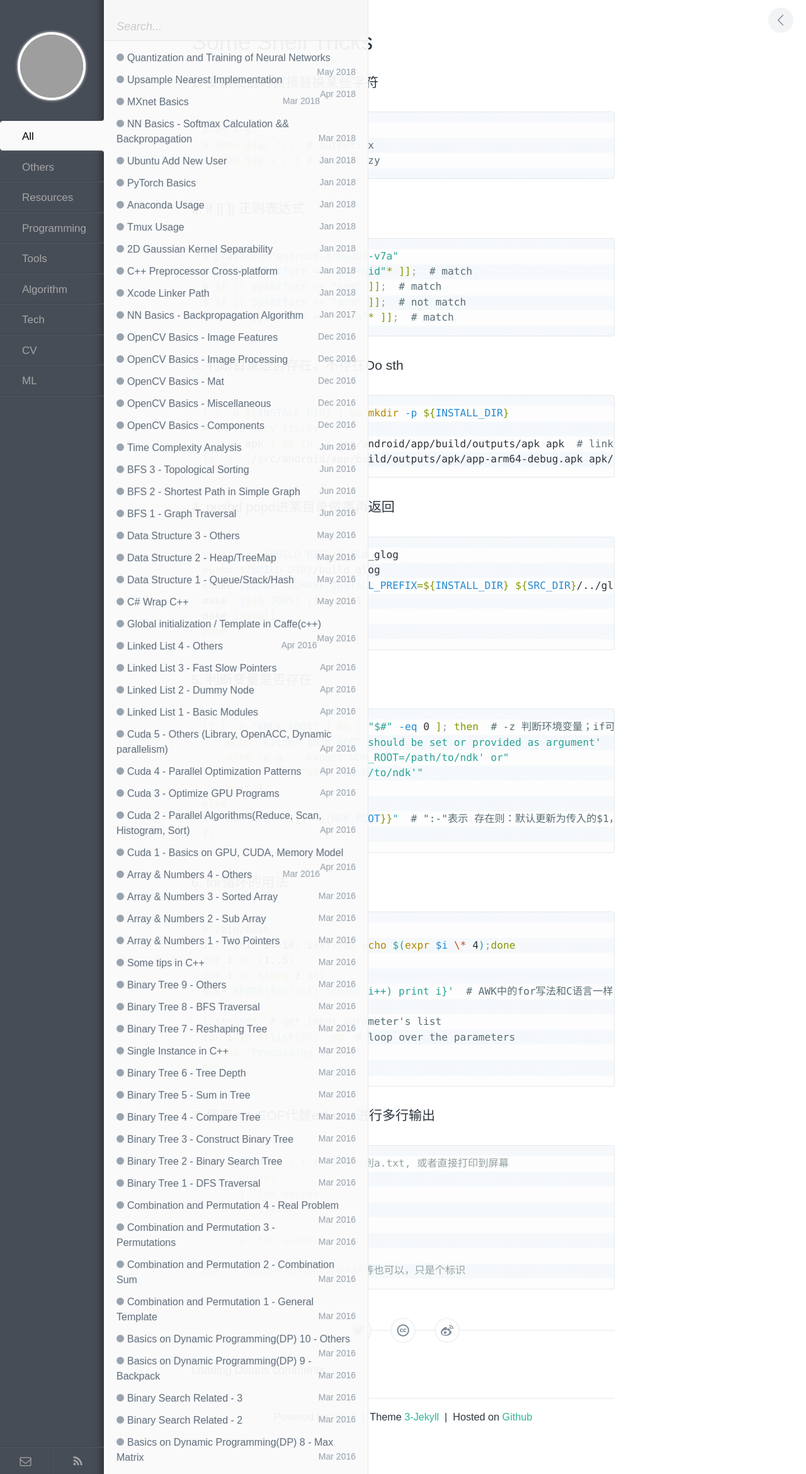
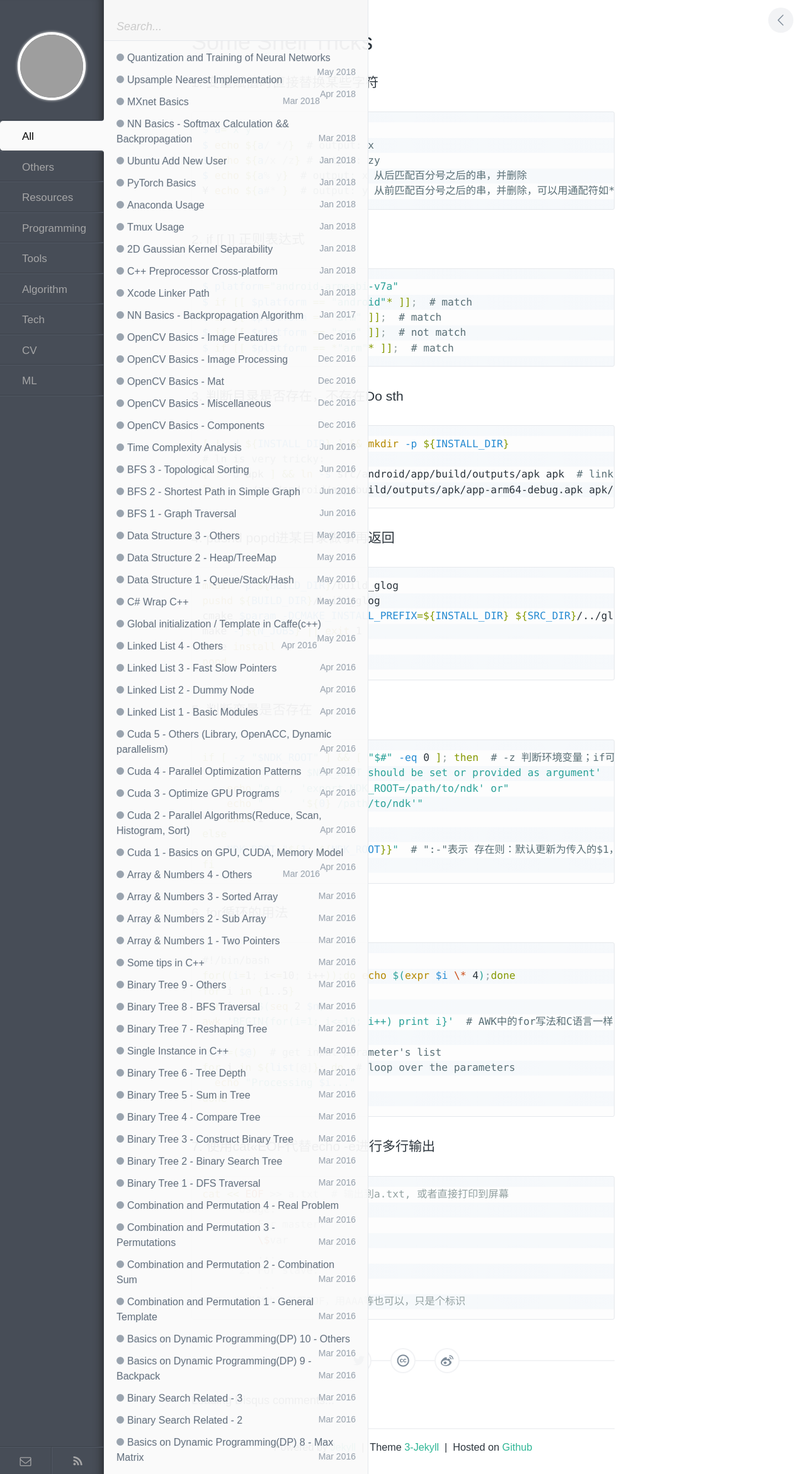
Before and after one commit to wykvictor/wykvictor.github.io, a Jekyll site: the page built from _posts/resources/2016-01-25-Some-Shell-Tricks.md, in a window 1280 px wide. Shown: the whole page at 63% size. Built offline with Jekyll 4.4.1, drawn with Linux system fonts in a browser that asks for light colours; comment, search, counter and statistics services are not loaded; grey boxes are pictures that could not be loaded.

Commit message:
add bash shell string replace % and #

```diff
--- a/_posts/resources/2016-01-25-Some-Shell-Tricks.md
+++ b/_posts/resources/2016-01-25-Some-Shell-Tricks.md
@@ -11,6 +11,8 @@
 $ a="x y"
 $ echo ${a/ */}  # output: x
 $ echo ${a/x /z} # output: zy
+$ echo ${a% y}  # output: x 从后匹配百分号之后的串，并删除
+¥ echo ${a#* }  # output: y 从前匹配百分号之后的串，并删除，可以用通配符如*
 {% endhighlight %}
 
 ### 2. if [[ ]] 正则表达式
```
